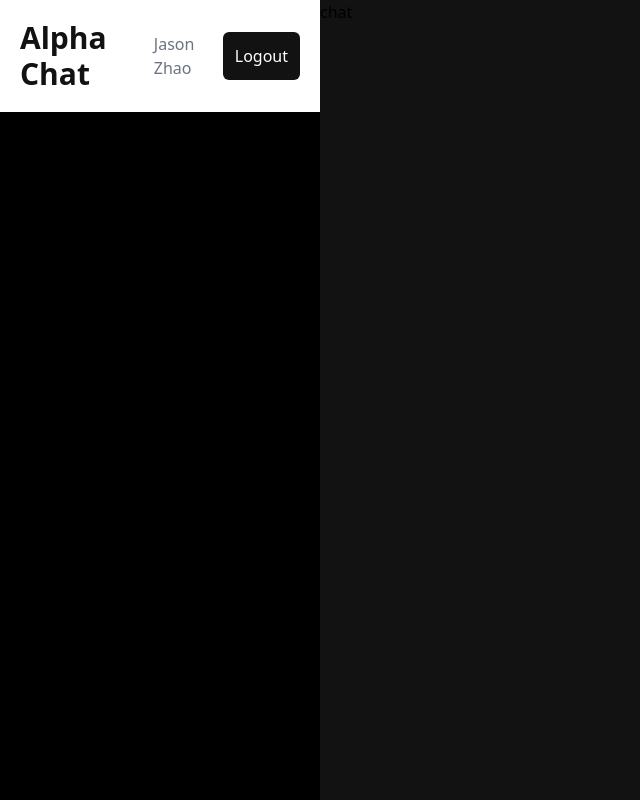
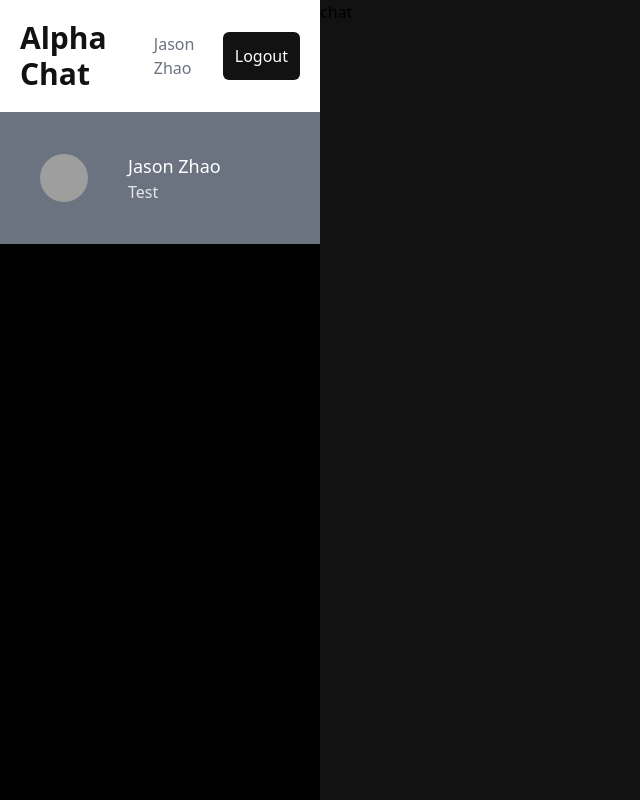
Before and after one commit to zhaojzn/pg-chat, a React (Vite) app: page / in a window 1280 px wide. Shown: the whole page, without its empty margins (0-640 px from the left). Built offline with nearby package versions, Linux system fonts and the light colour scheme; grey boxes are pictures that could not be loaded.

Commit message:
chat component

```diff
--- /dev/null
+++ b/src/components/Chats.jsx
@@ -0,0 +1,18 @@
+import React from 'react'
+
+const Chats = () => {
+  return (
+    <div>
+        <div className='p-10 flex items-center gap-10 bg-gray-500 cursor-pointer'>
+            <img src='https://cdn-icons-png.flaticon.com/512/3884/3884851.png' className='w-12 h-12 rounded-full'></img>
+            <div>
+                <span className='text-lg font-medium text-white '>Jason Zhao</span>
+                <p className='text-base text-gray-200'>Test</p>
+            </div>
+        </div>
+
+    </div>
+  )
+}
+
+export default Chats
--- a/src/components/Sidebar.jsx
+++ b/src/components/Sidebar.jsx
@@ -1,11 +1,12 @@
 import React from 'react'
+import Chats from './Chats'
 import Navbar from './Navbar'
+
 const Sidebar = () => {
   return (
     <div className='flex-none w-1/4 h-screen bg-black'>
         <Navbar />
-
-        <p1>sidebar</p1>
+        <Chats/>
     </div>
   )
 }
```
